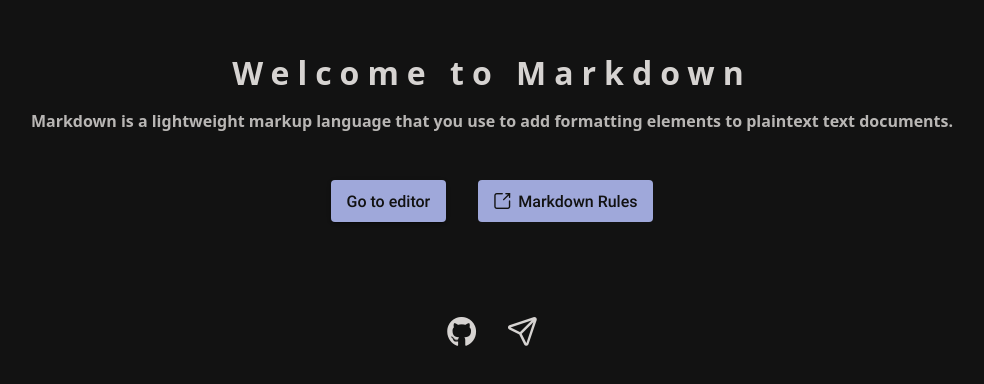
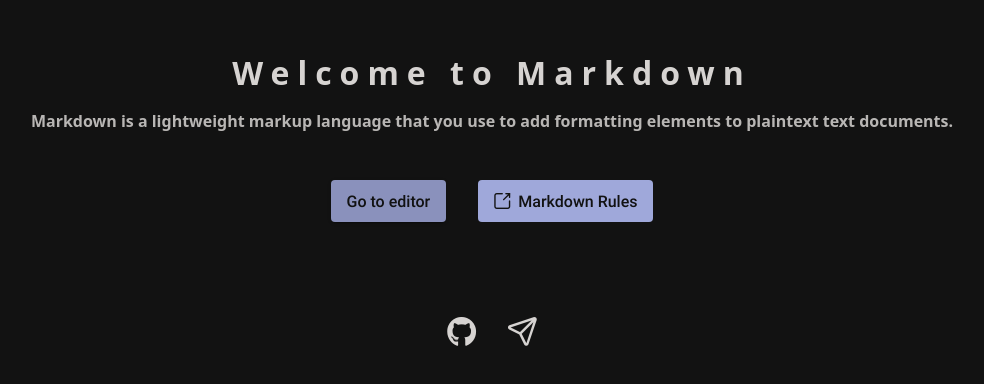
Before and after one commit to kirtymeena/Markdown-Editor, a React (Create React App) app: page / in a window 1280 px wide. Shown: the part 196-580 px from the top of the page, without its empty margins (148-1132 px from the left). Built offline with nearby package versions, Linux system fonts and the light colour scheme.

Commit message:
fixed home page button text

```diff
--- a/src/contianer/home/Home.js
+++ b/src/contianer/home/Home.js
@@ -56,7 +56,7 @@ function Home() {
                         transition={{ duration: 1 }}
 
                     >
-                        <Link to="/markdown-editor"><Button label="Go to editor" className="p-button-raised" style={{  marginRight: "2rem" }} /></Link>
+                        <Link to="/markdown-editor" className='link'><Button label="Go to editor" className="p-button-raised" style={{  marginRight: "2rem" }} /></Link>
                         <Button label="Markdown Rules" icon="pi pi-external-link" onClick={() => onClick('displayBasic')} />
                     </motion.div>
                 </div>
```
